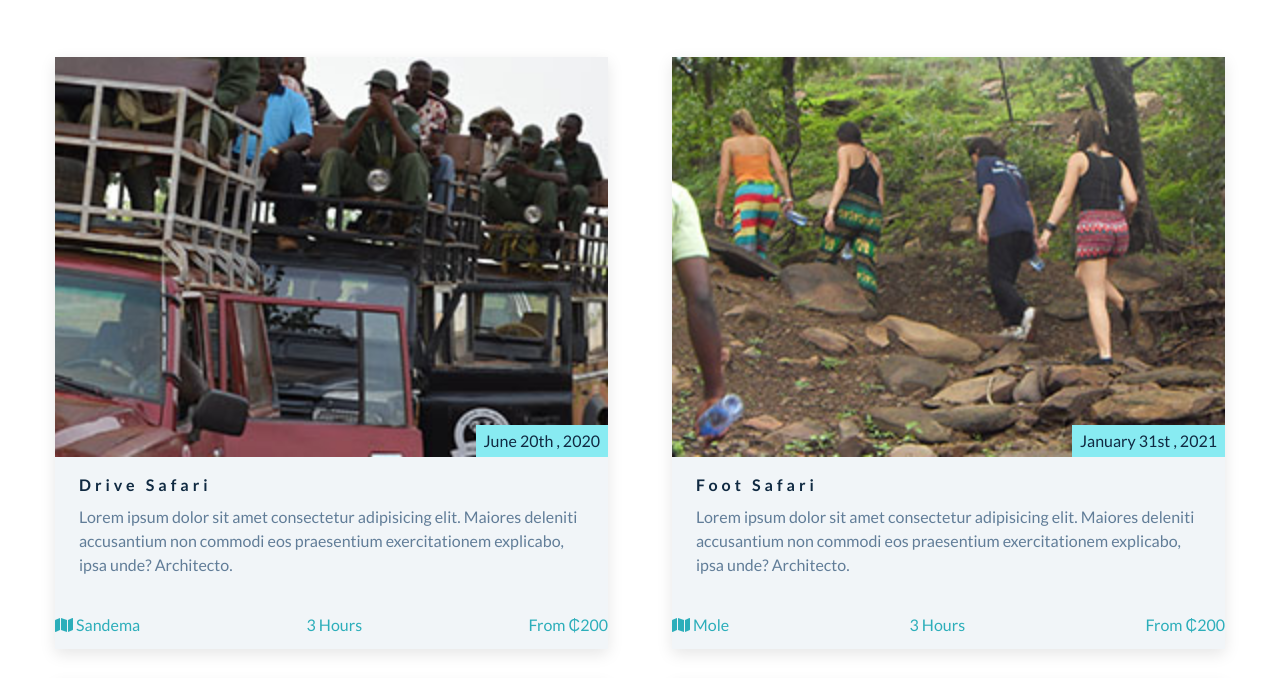
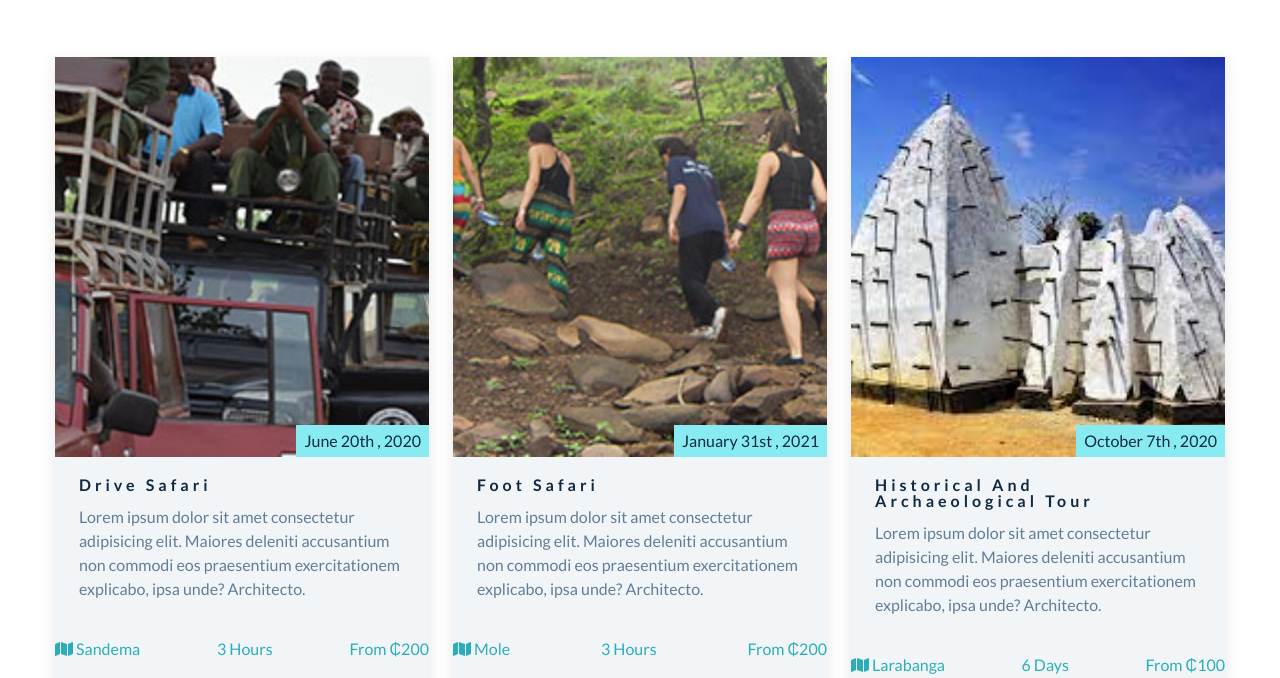
Before and after one commit to jamesAlhassan/MoleTour, a plain HTML site: page index.html in a window 1280 px wide. Shown: the part 1864-2542 px from the top of the page. Drawn offline with Linux system fonts and the light colour scheme.

Commit message:
Add  three-col-layout

```diff
--- a/css/styles.css
+++ b/css/styles.css
@@ -397,6 +397,11 @@ Featured Tours
     flex: 0 0 calc(50% - 2rem);
   }
 }
+@media screen and (min-width: 798px) {
+  .tour-card {
+    flex: 0 0 calc(33.33% - 1rem);
+  }
+}
 /*
 ===============
 Contact
```
